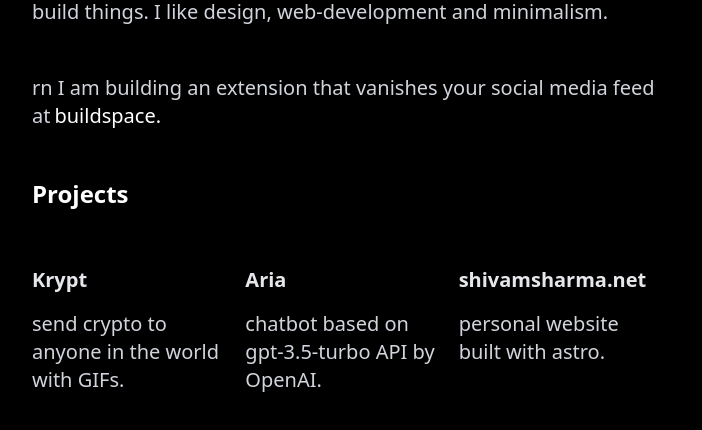
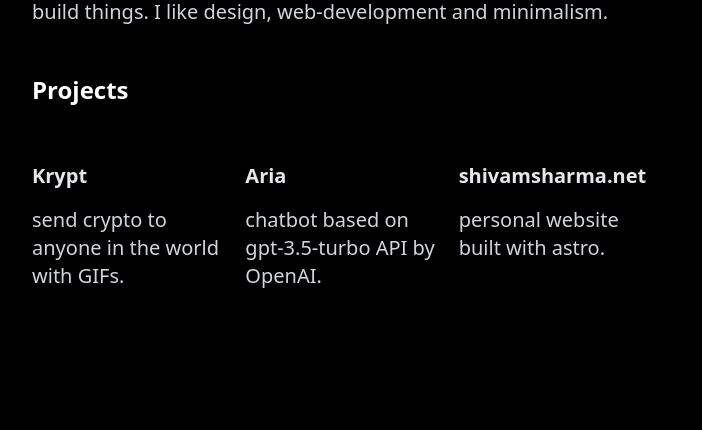
Before and after one commit to shivamhwp/site, an Astro site: page / in a window 1280 px wide. Shown: the part 196-626 px from the top of the page, without its empty margins (288-990 px from the left). Built offline with nearby package versions, Linux system fonts and the light colour scheme; Astro itself is replaced by a stand-in of ours.

Commit message:
changed main

```diff
--- a/src/components/Main.jsx
+++ b/src/components/Main.jsx
@@ -42,16 +42,6 @@ const Main = () => {
             I am an independent developer who loves to build things. I like
             design, web-development and minimalism.
           </div>
-          <div className="lg:pt-12 pt-8 w-full">
-            rn I am building an extension that vanishes your social media feed
-            at
-            <a
-              href="https://buildspace.so"
-              className="text-white hover:underline px-1"
-            >
-              buildspace.
-            </a>
-          </div>
 
           {/* projects */}
           <div className="pt-12 flex flex-col w-full ">
```
